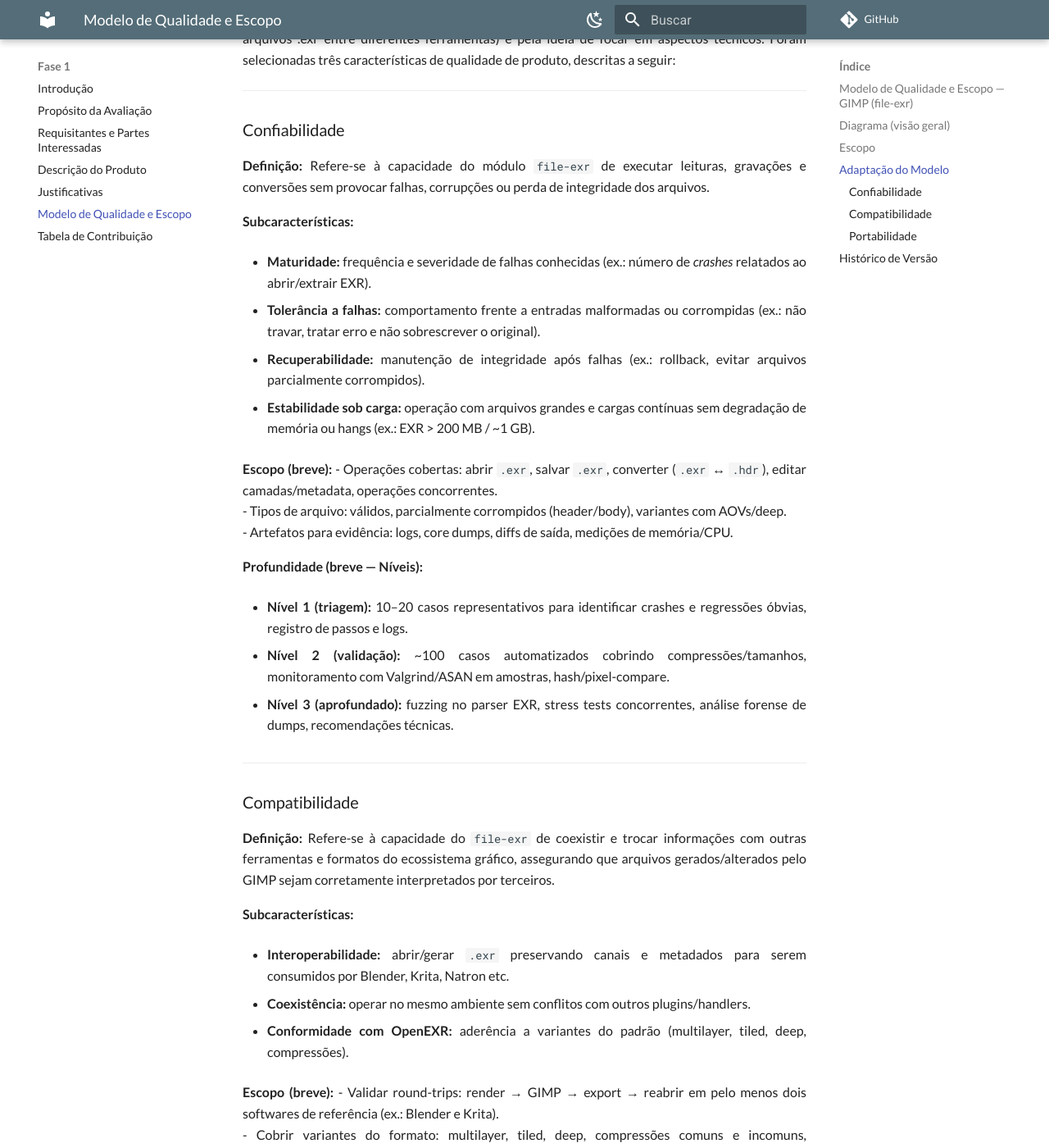
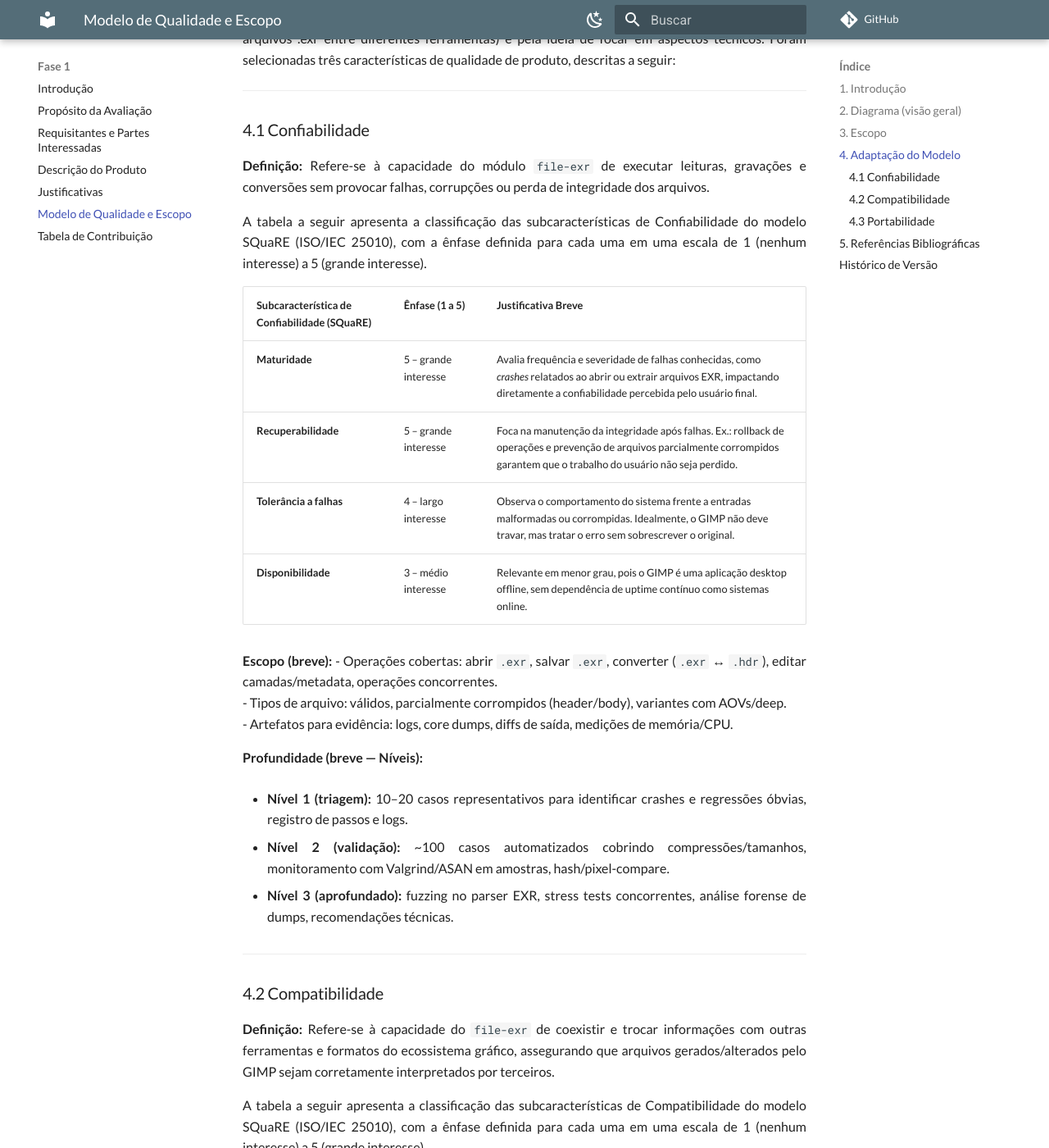
Before and after one commit to FCTE-Qualidade-de-Software-1/2025-2_T02_Karen_Jones, an MkDocs documentation site: the page built from docs/fase1/5-modelo.md, in a window 1280 px wide and 1400 px high, scrolled down 1427 px. Shown: the whole window at 82% size. Built offline with MkDocs 1.6.1 and Material for MkDocs 9.7.7, drawn with Linux system fonts in a browser that asks for light colours; comment, search, counter and statistics services are not loaded; some of the changed text lies outside the part shown.

Commit message:
Update 5-modelo.md

```diff
--- a/docs/fase1/5-modelo.md
+++ b/docs/fase1/5-modelo.md
@@ -1,13 +1,13 @@
 # Modelo de Qualidade e Escopo
 
 
-## Modelo de Qualidade e Escopo — GIMP (`file-exr`)
+## 1. Introdução
 
 **Objetivo:** representar o modelo de qualidade (ISO/IEC 25010) com foco nas três características prioritárias **Confiabilidade**, **Compatibilidade** e **Portabilidade** e definir o escopo e a profundidade de análise para cada uma.
 
 ---
 
-## Diagrama (visão geral)
+## 2. Diagrama (visão geral)
 
 
 ![diagrama](../img/diagrama.png)
@@ -17,30 +17,29 @@
 
 ---
 
-## Escopo
+## 3. Escopo
 
 A avaliação será limitada às três características para esta Fase 1 **Confiabilidade**, **Compatibilidade** e **Portabilidade** — em conformidade com a ISO/IEC 25010. As demais características do modelo (p.ex. Usabilidade, Segurança ampla, Eficiência de Desempenho, Manutenibilidade como foco principal) ficam fora do escopo.
 
 ---
-## Adaptação do Modelo
+## 4. Adaptação do Modelo
 
 O modelo padrão ISO/IEC 25010 foi adaptado para priorizar os aspectos mais críticos ao propósito desta avaliação: garantir a integridade e a intercambialidade de imagens HDR no fluxo profissional render do GIMP. A seleção das características foi guiada pelo cenário de uso (artista VFX que troca arquivos .exr entre diferentes ferramentas) e pela ideia de focar em aspectos técnicos. Foram selecionadas três características de qualidade de produto, descritas a seguir:
 
 ---
 
-### Confiabilidade
+### 4.1 Confiabilidade
 
 **Definição:** Refere-se à capacidade do módulo `file-exr` de executar leituras, gravações e conversões sem provocar falhas, corrupções ou perda de integridade dos arquivos.
 
-**Subcaracterísticas:**
+A tabela a seguir apresenta a classificação das subcaracterísticas de Confiabilidade do modelo SQuaRE (ISO/IEC 25010), com a ênfase definida para cada uma em uma escala de 1 (nenhum interesse) a 5 (grande interesse).
 
-- **Maturidade:** frequência e severidade de falhas conhecidas (ex.: número de *crashes* relatados ao abrir/extrair EXR).
-
-- **Tolerância a falhas:** comportamento frente a entradas malformadas ou corrompidas (ex.: não travar, tratar erro e não sobrescrever o original).
-
-- **Recuperabilidade:** manutenção de integridade após falhas (ex.: rollback, evitar arquivos parcialmente corrompidos).
-
-- **Estabilidade sob carga:** operação com arquivos grandes e cargas contínuas sem degradação de memória ou hangs (ex.: EXR > 200 MB / ~1 GB).
+| Subcaracterística de Confiabilidade (SQuaRE) | Ênfase (1 a 5) | Justificativa Breve |
+|-----------------------------------------------|----------------|----------------------|
+| **Maturidade** | 5 – grande interesse | Avalia frequência e severidade de falhas conhecidas, como *crashes* relatados ao abrir ou extrair arquivos EXR, impactando diretamente a confiabilidade percebida pelo usuário final. |
+| **Recuperabilidade** | 5 – grande interesse | Foca na manutenção da integridade após falhas. Ex.: rollback de operações e prevenção de arquivos parcialmente corrompidos garantem que o trabalho do usuário não seja perdido. |
+| **Tolerância a falhas** | 4 – largo interesse | Observa o comportamento do sistema frente a entradas malformadas ou corrompidas. Idealmente, o GIMP não deve travar, mas tratar o erro sem sobrescrever o original. |
+| **Disponibilidade** | 3 – médio interesse | Relevante em menor grau, pois o GIMP é uma aplicação desktop offline, sem dependência de uptime contínuo como sistemas online. |
 
 **Escopo (breve):**
 - Operações cobertas: abrir `.exr`, salvar `.exr`, converter (`.exr` ↔ `.hdr`), editar camadas/metadata, operações concorrentes.
@@ -57,17 +56,16 @@ O modelo padrão ISO/IEC 25010 foi adaptado para priorizar os aspectos mais crí
 
 ---
 
-### Compatibilidade
+### 4.2 Compatibilidade
 
 **Definição:** Refere-se à capacidade do `file-exr` de coexistir e trocar informações com outras ferramentas e formatos do ecossistema gráfico, assegurando que arquivos gerados/alterados pelo GIMP sejam corretamente interpretados por terceiros.
 
-**Subcaracterísticas:**
+A tabela a seguir apresenta a classificação das subcaracterísticas de Compatibilidade do modelo SQuaRE (ISO/IEC 25010), com a ênfase definida para cada uma em uma escala de 1 (nenhum interesse) a 5 (grande interesse).
 
-- **Interoperabilidade:** abrir/gerar `.exr` preservando canais e metadados para serem consumidos por Blender, Krita, Natron etc.
-
-- **Coexistência:** operar no mesmo ambiente sem conflitos com outros plugins/handlers.
-
-- **Conformidade com OpenEXR:** aderência a variantes do padrão (multilayer, tiled, deep, compressões).
+| Subcaracterística de Compatibilidade (SQuaRE) | Ênfase (1 a 5) | Justificativa Breve |
+|-----------------------------------------------|----------------|----------------------|
+| **Interoperabilidade** | 5 – grande interesse | Essencial para garantir que arquivos `.exr` abertos/gerados no GIMP preservem canais e metadados, assegurando integração com ferramentas como Blender, Krita e Natron. |
+| **Coexistência** | 4 – largo interesse | Importante para assegurar que o GIMP opere no mesmo ambiente sem conflitos com outros plugins, bibliotecas ou handlers de imagem. |
 
 **Escopo (breve):**
 - Validar round-trips: render → GIMP → export → reabrir em pelo menos dois softwares de referência (ex.: Blender e Krita).
@@ -80,21 +78,21 @@ O modelo padrão ISO/IEC 25010 foi adaptado para priorizar os aspectos mais crí
 
 - **Nível 2 (testes automatizados):** ~50 arquivos com scripts de comparação (pixel + metadados), relatório de taxa de sucesso por software.
 
-- **Nível 3 (conformidade/pipeline):** testes formais contra especificação OpenEXR quando possível, simulação de pipelines reais e métricas de perda de informação.
+- **Nível 3 (conformidade/pipeline):** simulação de pipelines reais e métricas de perda de informação.
 
 ---
 
-### Portabilidade
+### 4.3 Portabilidade
 
 **Definição:** Refere-se à capacidade do `file-exr` (e da integração com o GIMP) de ser compilado, instalado e executado com comportamento equivalente em diferentes sistemas operacionais e toolchains.
 
-**Subcaracterísticas:**
+A tabela a seguir apresenta a classificação das subcaracterísticas de Portabilidade do modelo SQuaRE (ISO/IEC 25010), com a ênfase definida para cada uma em uma escala de 1 (nenhum interesse) a 5 (grande interesse).
 
-- **Adaptabilidade:** esforço necessário para ajustar o plugin entre ambientes (distros Linux, Windows, macOS).
-
-- **Instalabilidade / Reprodutibilidade do build:** existência de scripts/CI/Dockerfiles que permitam builds estáveis e reprodutíveis (ex.: libOpenEXR correta).
-
-- **Substituibilidade:** facilidade de trocar versões de dependências ou compilar para arquiteturas distintas (x86_64 vs ARM) sem perda funcional.
+| Subcaracterística de Portabilidade (SQuaRE) | Ênfase (1 a 5) | Justificativa Breve |
+|----------------------------------------------|----------------|----------------------|
+| **Adaptabilidade** | 5 – grande interesse | Avalia o esforço necessário para ajustar o plugin entre diferentes ambientes (Linux, Windows, macOS), fator crítico para a ampla adoção. |
+| **Instalabilidade / Reprodutibilidade do build** | 5 – grande interesse | Alta relevância pela necessidade de scripts, CI ou Dockerfiles que garantam builds estáveis e consistentes, evitando erros de dependências (ex.: libOpenEXR). |
+| **Substituibilidade** | 4 – largo interesse | Importante para permitir substituição de versões de dependências ou compilação em diferentes arquiteturas (x86_64 vs ARM) sem perda de funcionalidades. |
 
 **Escopo (breve):**
 - Verificar processo de build/instalação e executar fluxos de import/export em pelo menos 2 SOs (ex.: Ubuntu 22.04 e Windows 11).
@@ -111,8 +109,15 @@ O modelo padrão ISO/IEC 25010 foi adaptado para priorizar os aspectos mais crí
 
 ---
 
+## 5. Referências Bibliográficas
+
+  > 1. ISO/IEC 25010. Características e subcaracterísticas de qualidade. Disponível em: https://www.researchgate.net/figure/Characteristics-and-Sub-characteristics-of-the-ISO-IEC-25010-quality-model_tbl1_273476036. Acesso em: 27 set. 2025.
+
+  > 2. GIMP. The GNU Image Manipulation Program. Disponível em: https://www.gimp.org. Acesso em: 27 set. 2025.
+
 ## **Histórico de Versão**
 
-| ID | Descrição | Autor | Revisor | Data |
+| Versão | Descrição | Autor | Revisor | Data |
 |:--:|:---------|:------|:--------|:----:|
-| 01 | Criação do Documento | [Vinicius Castelo](https://github.com/Vini47) | [Breno Alexandre](https://github.com/brenoalexandre0) | 27/09/2025 |
+| 1.0 | Criação do Documento | [Vinicius Castelo](https://github.com/Vini47) | [Breno Alexandre](https://github.com/brenoalexandre0) | 27/09/2025 |
+| 1.1 | Reformulação das subcaracterísticas e adição das referências | [Breno Alexandre](https://github.com/brenoalexandre0) | [Vinicius Castelo](https://github.com/Vini47) | 01/10/2025 |
```
